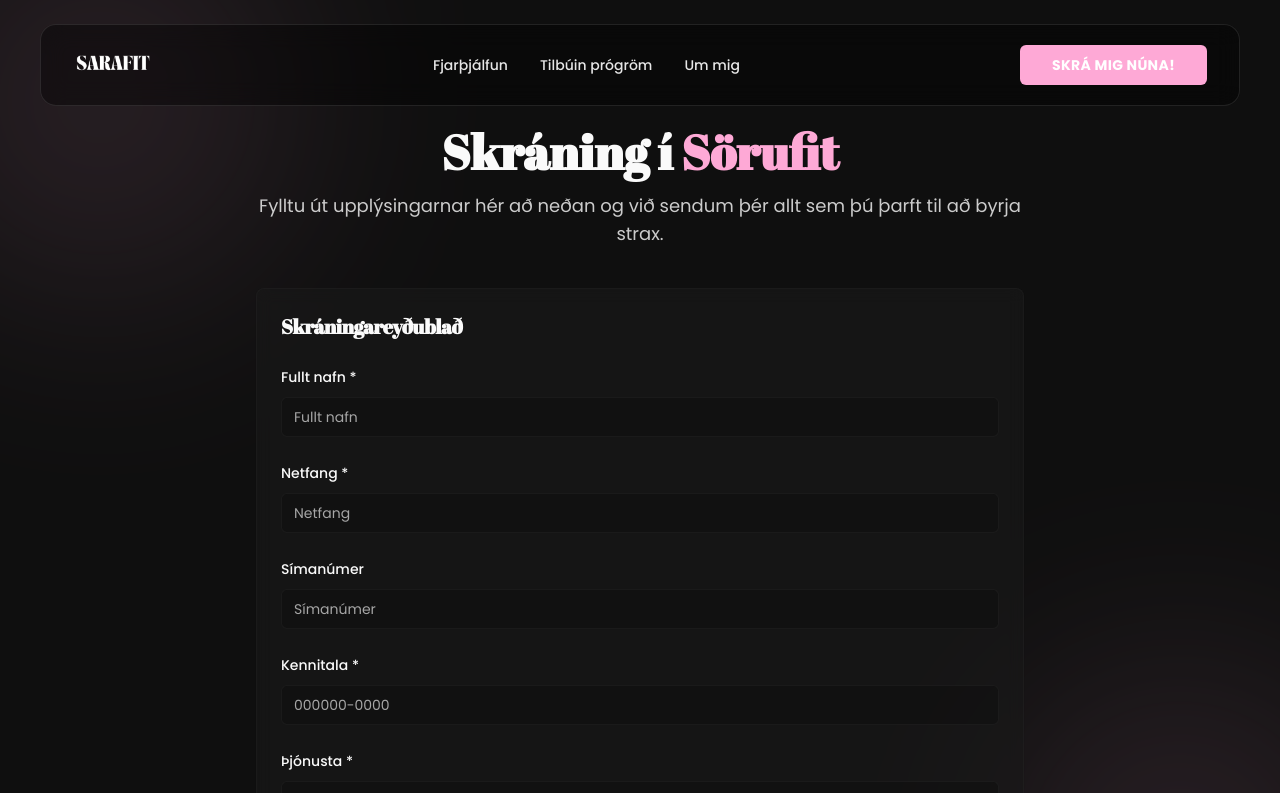
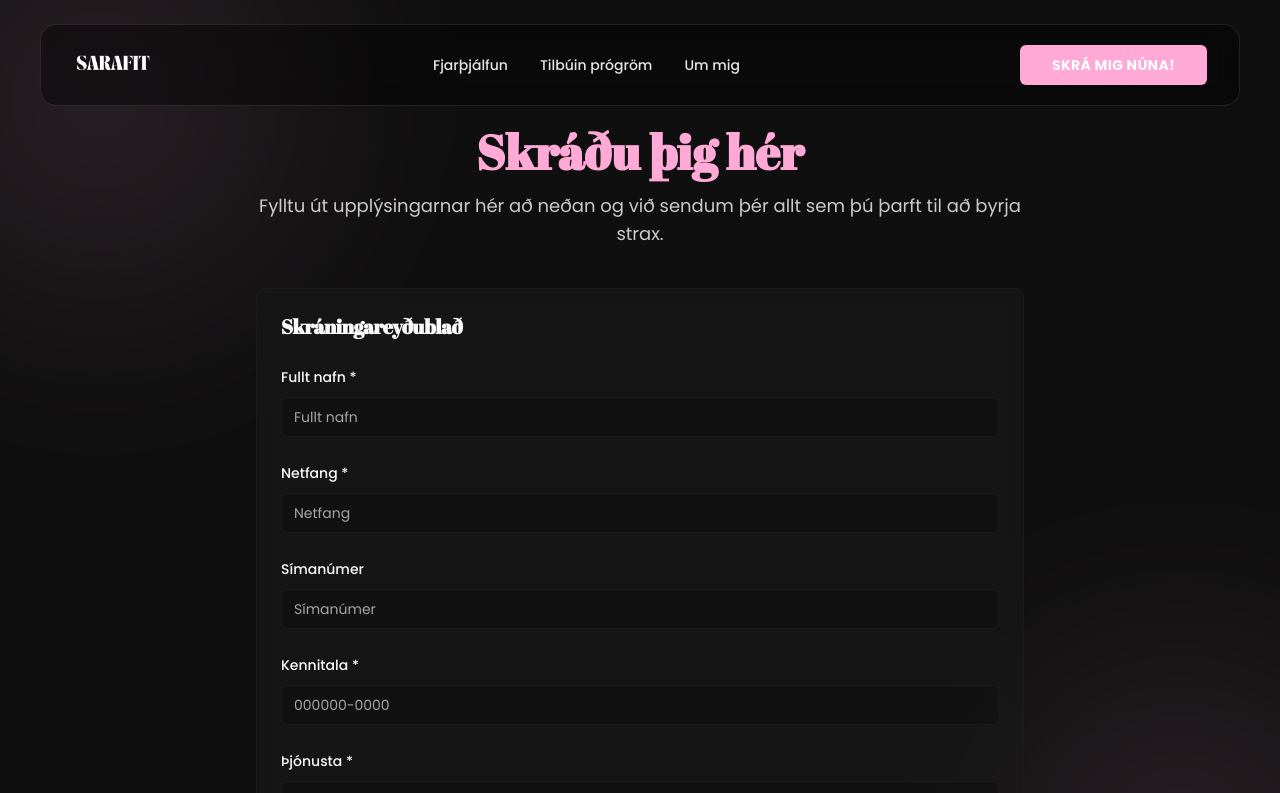
Before and after one commit to gummi-coder/sarafit-website, a React (Vite) app: page /signup in a window 1280 px wide. Shown: the top 793 px of the page. Built offline with nearby package versions, Linux system fonts and the light colour scheme; the HTML template or start-up script is replaced by a standard one.

Commit message:
Change signup page heading to 'Skráðu þig hér'

```diff
--- a/src/pages/Signup.tsx
+++ b/src/pages/Signup.tsx
@@ -123,7 +123,7 @@ const Signup = () => {
           <div className="container mx-auto max-w-5xl">
             <div className="text-center mb-10">
               <h2 className="text-3xl md:text-5xl font-black mb-4 font-display">
-                Skráning í <span className="text-primary">Sörufit</span>
+                <span className="text-primary">Skráðu þig hér</span>
               </h2>
               <p className="text-lg text-foreground/80 max-w-3xl mx-auto">
                 Fylltu út upplýsingarnar hér að neðan og við sendum þér allt sem þú þarft til að byrja strax.
```
